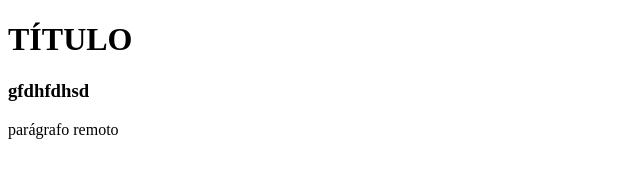
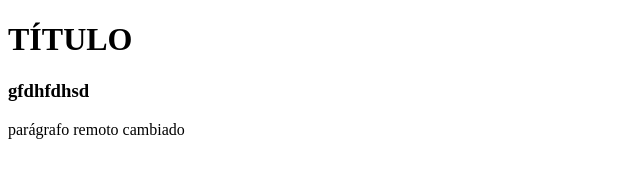
Before and after one commit to IvanVallejo02/daw22-23, a plain HTML site: page index.html in a window 1280 px wide. Shown: the full height of the page, 0-640 px from the left. Drawn offline with Linux system fonts and the light colour scheme.

Commit message:
Commit remoto simultaneo

```diff
--- a/index.html
+++ b/index.html
@@ -9,6 +9,6 @@
 <body>
     <h1>TÍTULO</h1>
     <h3>gfdhfdhsd</h3>
-    <p>parágrafo remoto</p>
+    <p>parágrafo remoto cambiado</p>
 </body>
 </html>
```
